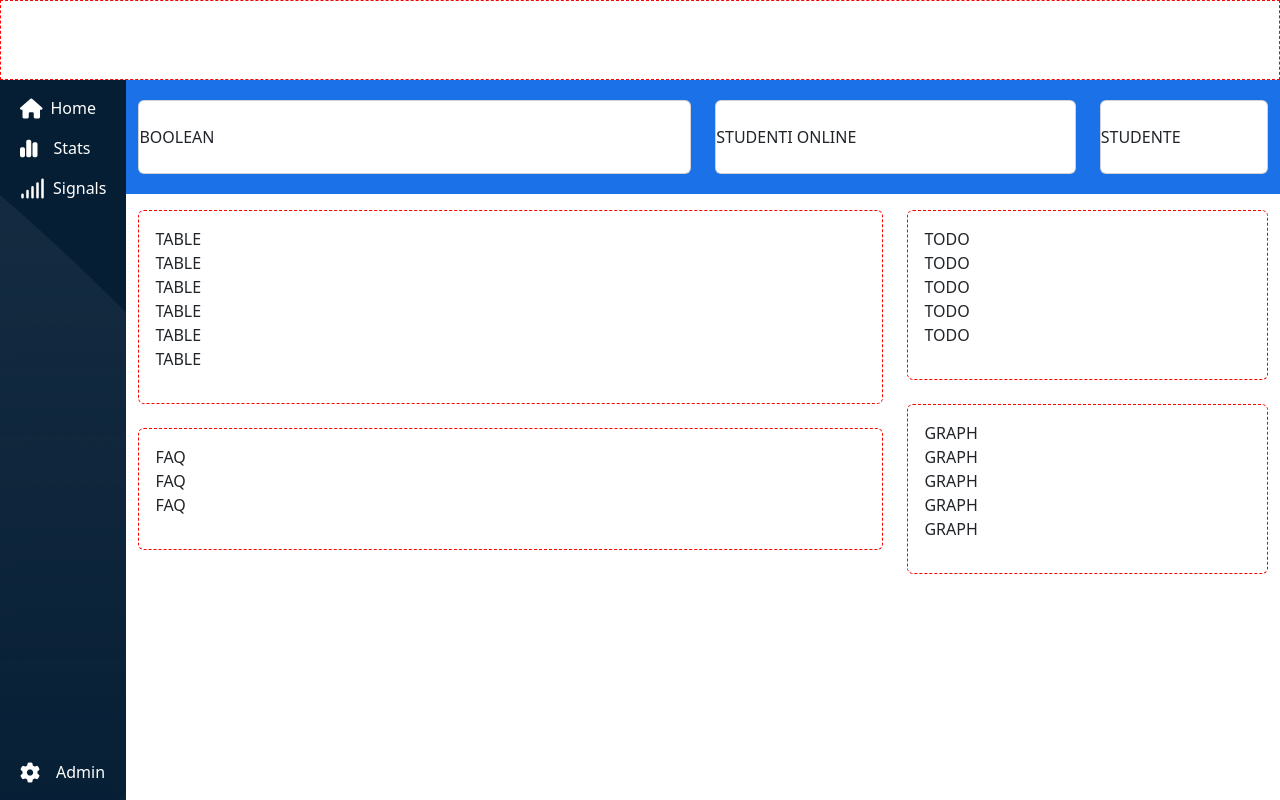
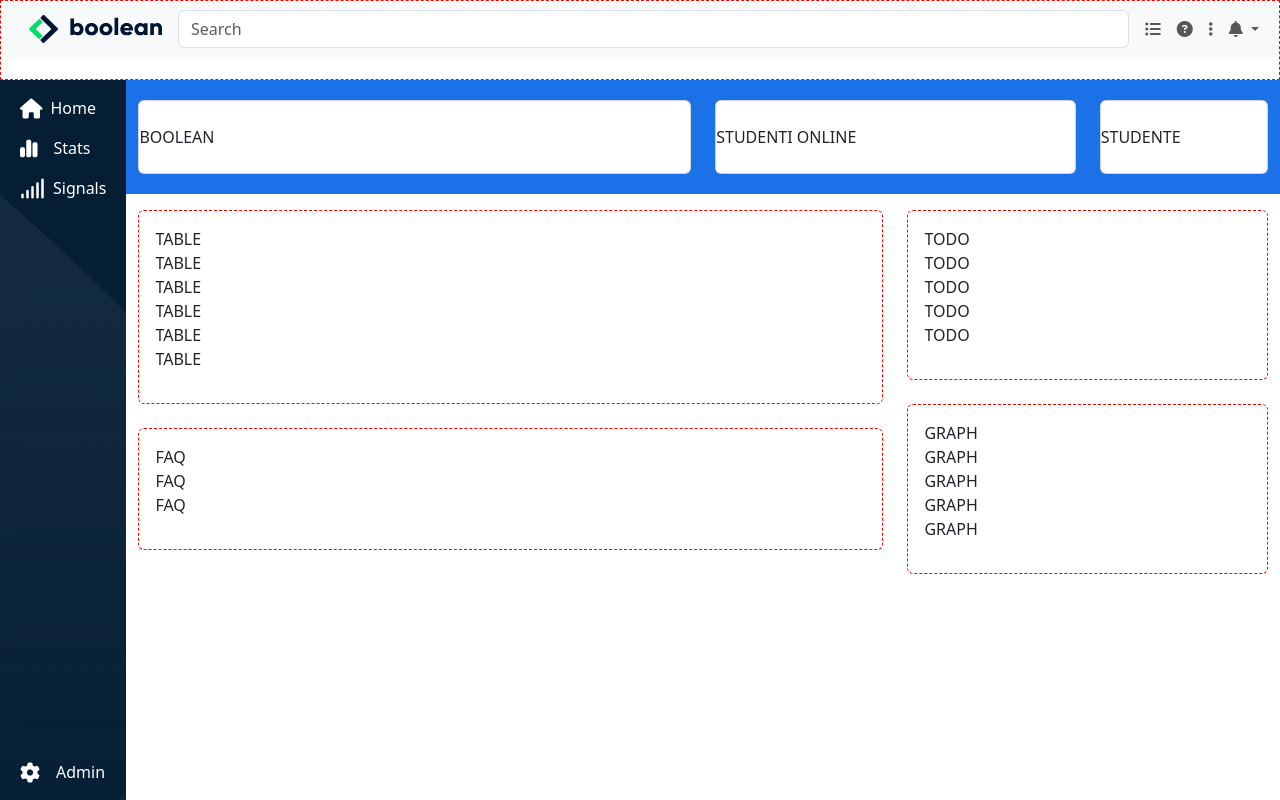
Before and after one commit to lorenzodisanto/html-css-bootstrap-dashboard, a plain HTML site: page index.html in a window 1280 px wide. Drawn offline with nearby package versions, Linux system fonts and the light colour scheme.

Commit message:
feat: add header navbar

```diff
--- a/index.html
+++ b/index.html
@@ -28,7 +28,65 @@
   </head>
   <body>
     <!-- HEADER -->
-    <header id="header"></header>
+    <header id="header">
+      <nav class="navbar navbar-expand-lg bg-body-tertiary">
+        <div class="container-fluid">
+          <a class="navbar-brand" href="#"
+            ><img
+              src="./img/mobile-logo.png"
+              class="d-lg-none logo-mob"
+              alt="logo"
+          /></a>
+          <a class="navbar-brand" href="#"
+            ><img src="./img/logo.svg" class="d-none d-lg-block" alt="logolg"
+          /></a>
+          <form class="d-flex flex-grow-1" role="search">
+            <input
+              class="form-control me-2"
+              type="search"
+              placeholder="Search"
+              aria-label="Search"
+            />
+          </form>
+
+          <div id="navbarSupportedContent">
+            <ul class="navbar-nav me-auto mb-2 mb-lg-0">
+              <li class="nav-item d-none d-lg-block">
+                <a class="nav-link" href="#"
+                  ><i class="fa-solid fa-list-ul"></i
+                ></a>
+              </li>
+              <li class="nav-item d-none d-lg-block">
+                <a class="nav-link" href="#"
+                  ><i class="fa-solid fa-circle-question"></i
+                ></a>
+              </li>
+              <li class="nav-item d-none d-lg-block">
+                <a class="nav-link" href="#"
+                  ><i class="fa-solid fa-ellipsis-vertical"></i
+                ></a>
+              </li>
+              <li class="nav-item dropdown">
+                <a
+                  class="nav-link dropdown-toggle"
+                  href="#"
+                  role="button"
+                  data-bs-toggle="dropdown"
+                  aria-expanded="false"
+                >
+                  <i class="fa-solid fa-bell"></i>
+                </a>
+                <ul class="dropdown-menu">
+                  <li><a class="dropdown-item" href="#">Profilo</a></li>
+                  <li><a class="dropdown-item" href="#">Fatturazione</a></li>
+                  <li><a class="dropdown-item" href="#">Logout</a></li>
+                </ul>
+              </li>
+            </ul>
+          </div>
+        </div>
+      </nav>
+    </header>
 
     <div class="d-flex">
       <!-- SIDEBAR -->
```
